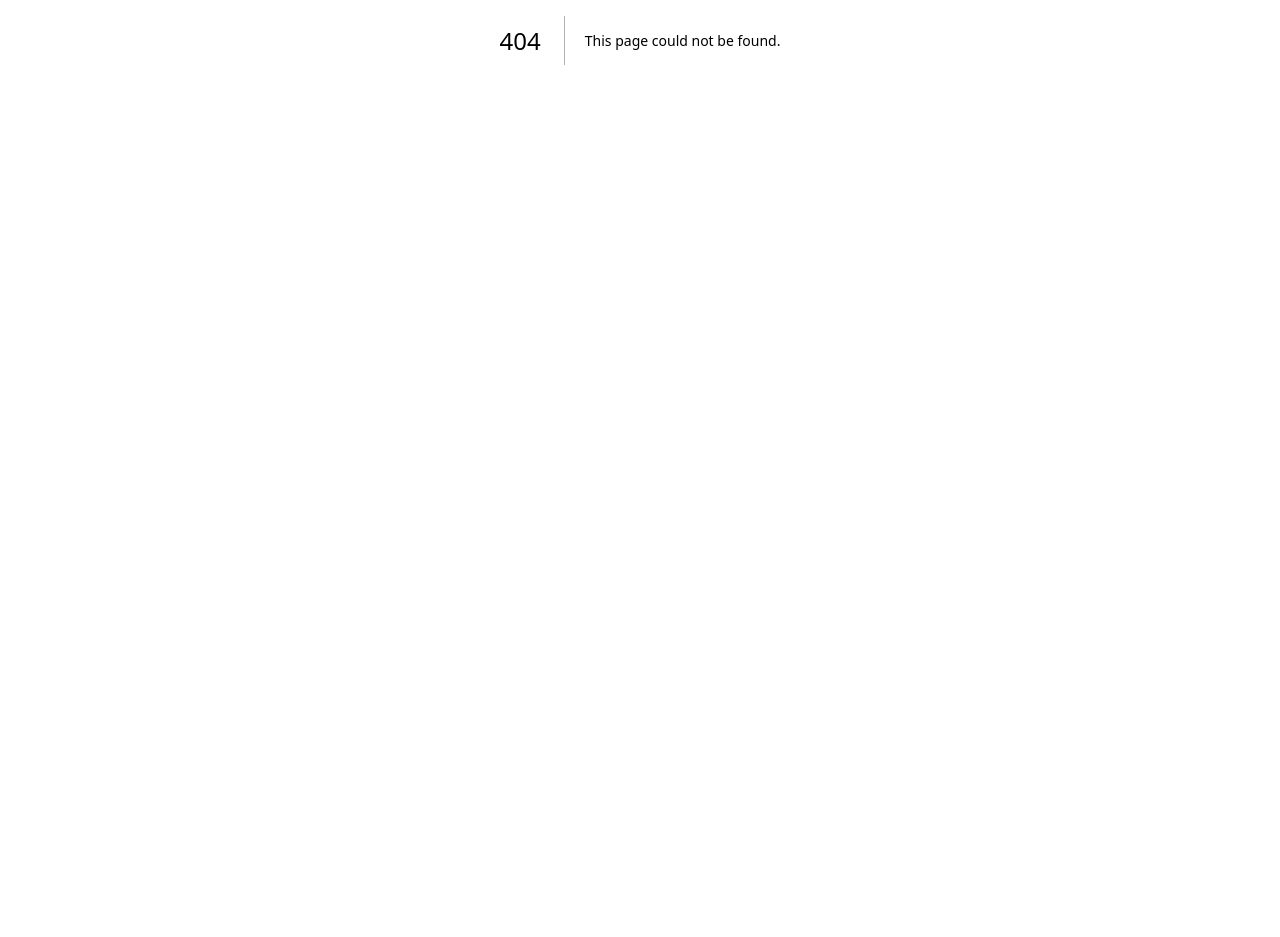
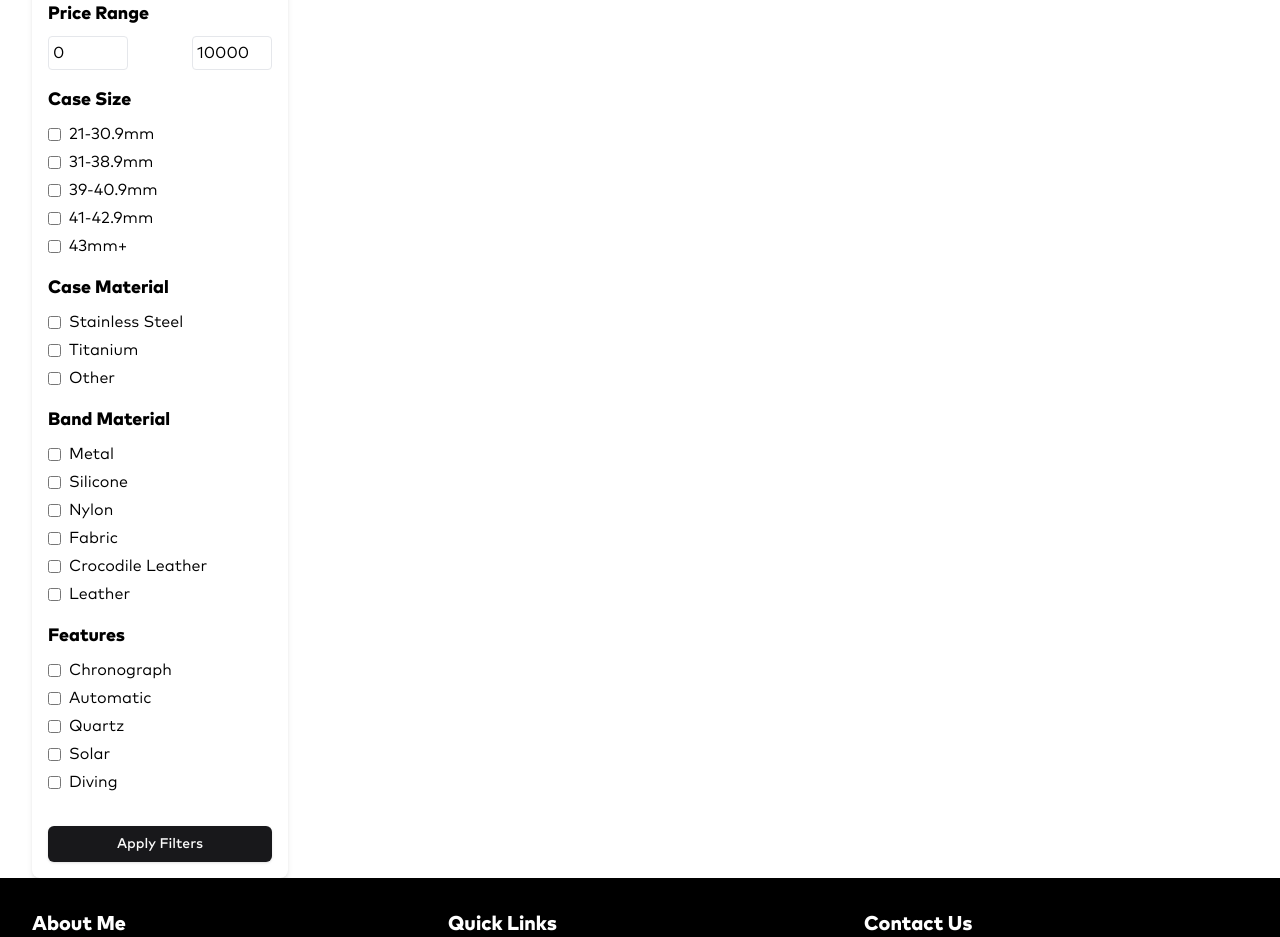
Before and after one commit to angelocarlos232/Seiko-shop, a Next.js app: page /collections in a window 1280 px wide. Before the commit this address had no page. Shown: the part 360-1297 px from the top of the page. Before the commit the page ends 800 px from the top, so only its background shows below. Built offline with nearby package versions, Linux system fonts and the light colour scheme.

Commit message:
Update image URLs and add footer component
- Change image URLs in homepage carousel to use new S3 bucket
- Add Footbar component to main layout
- Add Filter Bar component'
- Added collections page

```diff
--- /dev/null
+++ b/src/app/(main)/collections/page.tsx
@@ -0,0 +1,18 @@
+"use client";
+import React, { useState } from 'react';
+import FilterBar from '@/components/custom/filterbar';
+
+export default function CollectionsPage() {
+  const [filters, setFilters] = useState({});
+
+  const handleFilterChange = (newFilters) => {
+    setFilters(newFilters);
+    // Here you would typically fetch or filter your watch data based on the new filters
+  };
+
+  return (
+    <div>
+      <FilterBar onFilterChange={handleFilterChange} />
+    </div>
+  )
+}
--- a/src/app/(main)/homepage/page.tsx
+++ b/src/app/(main)/homepage/page.tsx
@@ -5,9 +5,9 @@ import { Text } from "@/components/custom/text";
 import ProductCarousel from "@/components/custom/productcarousel";
 
 const images = [
-  "https://seikowatchesbucket.s3.ap-southeast-2.amazonaws.com/carousel/carousel-1.png",
-  "https://seikowatchesbucket.s3.ap-southeast-2.amazonaws.com/carousel/store_image.jpg",
-  "https://seikowatchesbucket.s3.ap-southeast-2.amazonaws.com/carousel/watchwear.jpg",
+  "https://seikoshopbucket.s3.ap-southeast-2.amazonaws.com/flieger/carousel-1.png",
+  "https://seikoshopbucket.s3.ap-southeast-2.amazonaws.com/others/store_image.jpg",
+  "https://seikoshopbucket.s3.ap-southeast-2.amazonaws.com/others/watchwear.jpg",
 ];
 
 const categories = ["5 Sports", "King Seiko", "Lukia", "Astron", "Presage", "Prospex"];
--- a/src/app/(main)/layout.tsx
+++ b/src/app/(main)/layout.tsx
@@ -1,6 +1,6 @@
 import React from "react";
 import NavbarMain from "@/components/custom/navbar-main";
-
+import Footbar from "@/components/custom/footbar";
 export default function MainLayout({
   children,
 }: {
@@ -14,6 +14,7 @@ export default function MainLayout({
           {children}
         </div>
       </main>
+      <Footbar />
     </div>
   );
 }
--- /dev/null
+++ b/src/components/custom/filterbar.tsx
@@ -0,0 +1,114 @@
+import React, { useState } from 'react';
+import { Text } from '@/components/custom/text';
+import { Button } from '@/components/ui/button';
+
+interface FilterBarProps {
+  onFilterChange: (filters: FilterState) => void;
+}
+
+interface FilterState {
+  condition: string[];
+  gender: string[];
+  priceRange: { min: number; max: number };
+  caseSize: string[];
+  caseMaterial: string[];
+  bandMaterial: string[];
+  features: string[];
+}
+
+const FilterBar: React.FC<FilterBarProps> = ({ onFilterChange }) => {
+  const [filters, setFilters] = useState<FilterState>({
+    condition: [],
+    gender: [],
+    priceRange: { min: 0, max: 10000 },
+    caseSize: [],
+    caseMaterial: [],
+    bandMaterial: [],
+    features: [],
+  });
+
+  const handleCheckboxChange = (category: keyof FilterState, value: string) => {
+    setFilters((prevFilters) => {
+      const updatedCategory = prevFilters[category] as string[];
+      const newCategory = updatedCategory.includes(value)
+        ? updatedCategory.filter((item) => item !== value)
+        : [...updatedCategory, value];
+
+      const newFilters = { ...prevFilters, [category]: newCategory };
+      onFilterChange(newFilters);
+      return newFilters;
+    });
+  };
+
+  const handlePriceChange = (type: 'min' | 'max', value: string) => {
+    const numValue = parseInt(value) || 0;
+    setFilters((prevFilters) => {
+      const newPriceRange = { ...prevFilters.priceRange, [type]: numValue };
+      const newFilters = { ...prevFilters, priceRange: newPriceRange };
+      onFilterChange(newFilters);
+      return newFilters;
+    });
+  };
+
+  const renderCheckboxGroup = (title: string, category: keyof FilterState, options: string[]) => (
+    <div className="mb-4">
+      <Text variant="subheading" size="lg" className="mb-2">{title}</Text>
+      {options.map((option) => (
+        <div key={option} className="flex items-center mb-1">
+          <input
+            type="checkbox"
+            id={`${category}-${option}`}
+            checked={(filters[category] as string[]).includes(option)}
+            onChange={() => handleCheckboxChange(category, option)}
+            className="mr-2"
+          />
+          <label htmlFor={`${category}-${option}`}>{option}</label>
+        </div>
+      ))}
+    </div>
+  );
+
+  return (
+    <div className="w-64 bg-white p-4 rounded-lg shadow-md">
+      <Text variant="heading" size="xl" className="mb-4">SEARCH FILTER</Text>
+
+      {renderCheckboxGroup('Condition', 'condition', ['New', 'Pre-owned'])}
+      {renderCheckboxGroup('Gender', 'gender', ['Men', 'Women', 'Unisex'])}
+
+      <div className="mb-4">
+        <Text variant="subheading" size="lg" className="mb-2">Price Range</Text>
+        <div className="flex justify-between">
+          <input
+            type="number"
+            placeholder="MIN"
+            value={filters.priceRange.min}
+            onChange={(e) => handlePriceChange('min', e.target.value)}
+            className="w-20 p-1 border rounded"
+          />
+          <input
+            type="number"
+            placeholder="MAX"
+            value={filters.priceRange.max}
+            onChange={(e) => handlePriceChange('max', e.target.value)}
+            className="w-20 p-1 border rounded"
+          />
+        </div>
+      </div>
+
+      {renderCheckboxGroup('Case Size', 'caseSize', ['21-30.9mm', '31-38.9mm', '39-40.9mm', '41-42.9mm', '43mm+'])}
+      {renderCheckboxGroup('Case Material', 'caseMaterial', ['Stainless Steel', 'Titanium', 'Other'])}
+      {renderCheckboxGroup('Band Material', 'bandMaterial', ['Metal', 'Silicone', 'Nylon', 'Fabric', 'Crocodile Leather', 'Leather'])}
+      {renderCheckboxGroup('Features', 'features', ['Chronograph', 'Automatic', 'Quartz', 'Solar', 'Diving'])}
+
+      <Button
+        variant="default"
+        className="w-full mt-4"
+        onClick={() => onFilterChange(filters)}
+      >
+        Apply Filters
+      </Button>
+    </div>
+  );
+};
+
+export default FilterBar;
--- /dev/null
+++ b/src/components/custom/footbar.tsx
@@ -0,0 +1,86 @@
+import React from "react";
+import Link from "next/link";
+import { Text } from "@/components/custom/text";
+
+const Footbar: React.FC = () => {
+  return (
+    <footer className="bg-black text-white py-8">
+      <div className="max-w-7xl mx-auto px-4 sm:px-6 lg:px-8">
+        <div className="grid grid-cols-1 md:grid-cols-3 gap-8">
+          <div>
+            <Text variant="heading" size="xl" className="mb-4">
+              About Me
+            </Text>
+            <Text variant="default" size="sm">
+              I am a newbie watch lover and I love to collect Seiko. I am also a
+              software engineer and I love to code.
+            </Text>
+          </div>
+          <div>
+            <Text variant="heading" size="xl" className="mb-4">
+              Quick Links
+            </Text>
+            <ul className="space-y-2">
+              <li>
+                <Link href="/collections" className="hover:underline">
+                  Collections
+                </Link>
+              </li>
+              <li>
+                <Link href="/finder" className="hover:underline">
+                  Watch Finder
+                </Link>
+              </li>
+              <li>
+                <Link href="/about" className="hover:underline">
+                  About Seiko
+                </Link>
+              </li>
+              <li>
+                <Link href="/support" className="hover:underline">
+                  Customer Support
+                </Link>
+              </li>
+            </ul>
+          </div>
+          <div>
+            <div className="mb-4">
+              <Text variant="heading" size="xl" className="mb-4">
+                Contact Us
+              </Text>
+              <address className="not-italic">
+                <Text variant="default" size="sm">
+                  123 Watch Street
+                </Text>
+                <Text variant="default" size="sm">
+                  Tokyo, Japan 123-4567
+                </Text>
+                <Text variant="default" size="sm">
+                  Email: info@seiko.com
+                </Text>
+                <Text variant="default" size="sm">
+                  Phone: +81 3-1234-5678
+                </Text>
+              </address>
+            </div>
+            <div>
+              <Text variant="heading" size="xl">
+                Website made with:
+              </Text>
+              <Text variant="default" size="sm">
+                NextJS, NestJS, AWS, TailwindCSS, Shadcn
+              </Text>
+            </div>
+          </div>
+        </div>
+        <div className="mt-8 border-t border-gray-700 pt-8 text-center">
+          <Text variant="default" size="sm">
+            Made by: Angelo Carlos
+          </Text>
+        </div>
+      </div>
+    </footer>
+  );
+};
+
+export default Footbar;
```
